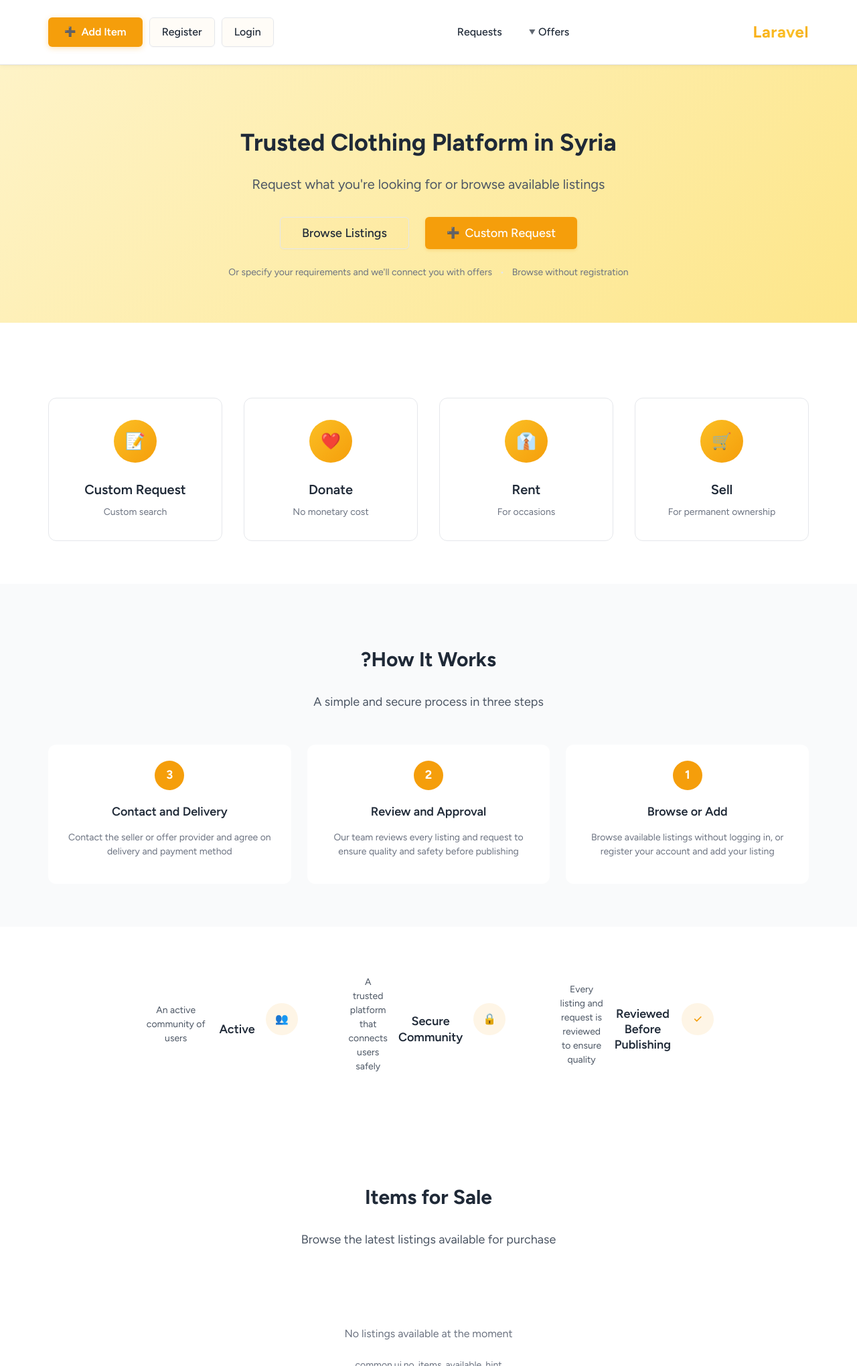
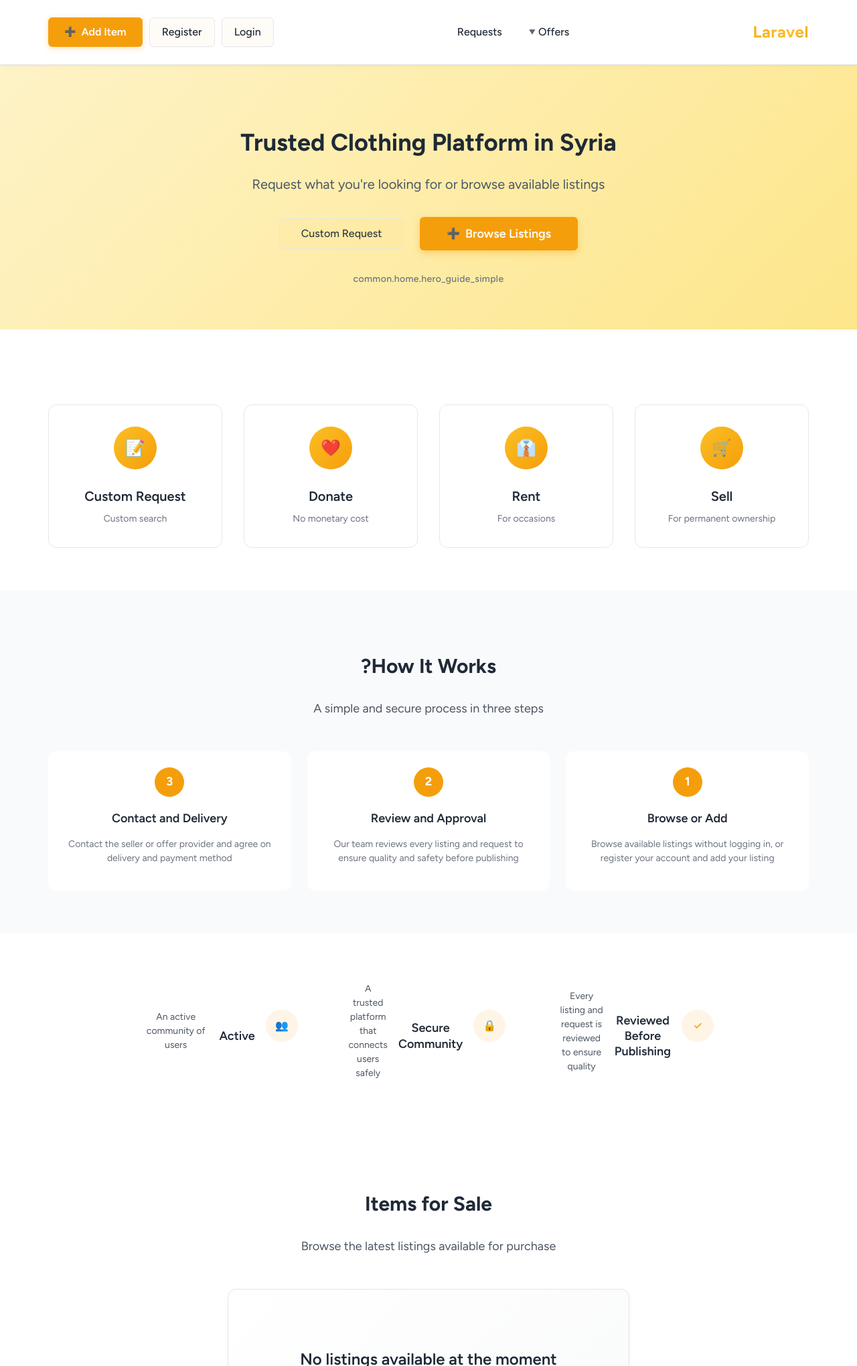
Before and after one commit to kareem-sharaf/Khezana, a Laravel app: template resources/views/home/index.blade.php in a window 1280 px wide. Shown: the top 2040 px of the page at 67% size. Run offline with Laravel 12, Linux system fonts and the light colour scheme; the template is opened without the code that fills it, so the values that code supplies are empty; style sheets or scripts are compiled from the project's sources; parts of the project's set-up code (start-up, migrations or seed data) failed here and were passed over; some libraries are stand-ins or nearby versions.

Commit message:
Improve homepage UX: simplify hero, update microcopy, enhance empty states

```diff
--- a/public/css/home.css
+++ b/public/css/home.css
@@ -700,11 +700,25 @@
     justify-content: center;
     flex-wrap: wrap;
     margin-top: var(--khezana-spacing-lg);
+    align-items: center;
+}
+
+.khezana-btn-hero-primary {
+    font-size: 1.125rem !important;
+    padding: 1rem 2.5rem !important;
+    font-weight: 600 !important;
+    box-shadow: 0 4px 12px rgba(245, 158, 11, 0.35) !important;
+}
+
+.khezana-btn-hero-secondary {
+    font-size: 1rem !important;
+    padding: 0.875rem 2rem !important;
+    opacity: 0.9;
 }
 
 /* Hero Microcopy */
 .khezana-hero-microcopy {
-    margin-top: var(--khezana-spacing-md);
+    margin-top: var(--khezana-spacing-lg);
     text-align: center;
 }
 
@@ -713,6 +727,8 @@
     color: var(--khezana-text-light);
     margin: 0;
     line-height: 1.6;
+    font-weight: 500;
+    letter-spacing: 0.025em;
 }
 
 .khezana-microcopy-hint {
@@ -1257,6 +1273,24 @@
         font-size: var(--khezana-font-size-lg);
     }
 
+    .khezana-hero-actions {
+        flex-direction: column;
+        width: 100%;
+        gap: var(--khezana-spacing-sm);
+    }
+
+    .khezana-btn-hero-primary {
+        width: 100%;
+        font-size: 1rem !important;
+        padding: 1rem 2rem !important;
+    }
+
+    .khezana-btn-hero-secondary {
+        width: 100%;
+        font-size: 0.9375rem !important;
+        padding: 0.875rem 1.5rem !important;
+    }
+
     .khezana-header {
         box-shadow: 0 1px 2px rgba(0, 0, 0, 0.03);
     }
@@ -1635,6 +1669,7 @@
     margin: 0 auto;
 }
 
+
 .khezana-empty-icon {
     font-size: 4.5rem;
     margin-bottom: var(--khezana-spacing-md);
--- a/resources/views/home/index.blade.php
+++ b/resources/views/home/index.blade.php
@@ -12,20 +12,18 @@
                     {{ __('common.home.hero_subtitle') }}
                 </p>
                 <div class="khezana-hero-actions">
+                    <a href="{{ route('public.items.index') }}" class="khezana-btn khezana-btn-primary khezana-btn-large khezana-btn-hero-primary">
+                        {{ __('common.home.browse_offers') }}
+                    </a>
                     <a href="{{ route('public.requests.create-info') }}"
-                        class="khezana-btn khezana-btn-primary khezana-btn-large">
+                        class="khezana-btn khezana-btn-secondary khezana-btn-large khezana-btn-hero-secondary">
                         {{ __('common.home.request_clothing') }}
-                    </a>
-                    <a href="{{ route('public.items.index') }}" class="khezana-btn khezana-btn-secondary khezana-btn-large">
-                        {{ __('common.home.browse_offers') }}
                     </a>
                 </div>
                 <!-- Microcopy Guidance -->
                 <div class="khezana-hero-microcopy">
                     <p class="khezana-microcopy-text">
-                        <span class="khezana-microcopy-hint">{{ __('common.home.hero_guide_browse') }}</span>
-                        <span class="khezana-microcopy-separator">•</span>
-                        <span class="khezana-microcopy-hint">{{ __('common.home.hero_guide_request') }}</span>
+                        {{ __('common.home.hero_guide_simple') }}
                     </p>
                 </div>
             </div>
@@ -35,11 +33,6 @@
     <!-- Services Section -->
     <section class="khezana-services">
         <div class="khezana-container">
-            @if (isset($isNewVisitor) && $isNewVisitor)
-                <div class="khezana-services-guide">
-                    <p class="khezana-services-guide-text">{{ __('common.home.services_guide') }}</p>
-                </div>
-            @endif
             <div class="khezana-services-grid">
                 <!-- Buy -->
                 <a href="{{ route('public.items.index', ['operation_type' => 'sell']) }}" class="khezana-service-card">
@@ -172,13 +165,9 @@
                     </a>
                 </div>
             @else
-                <div style="text-align: center; padding: var(--khezana-spacing-xl) 0;">
-                    <p style="color: var(--khezana-text-light); margin-bottom: var(--khezana-spacing-md);">
-                        {{ __('common.home.no_items_available') }}
-                    </p>
-                    <p style="color: var(--khezana-text-light); font-size: var(--khezana-font-size-sm); margin-bottom: var(--khezana-spacing-lg);">
-                        {{ __('common.ui.no_items_available_hint') }}
-                    </p>
+                <div class="khezana-empty-state">
+                    <p class="khezana-empty-title">{{ __('common.home.no_items_available') }}</p>
+                    <p class="khezana-empty-text">{{ __('common.home.no_items_available_hint') }}</p>
                     <a href="{{ route('public.requests.create-info') }}" class="khezana-btn khezana-btn-primary">
                         {{ __('common.home.request_clothing') }}
                     </a>
@@ -228,13 +217,9 @@
                     </a>
                 </div>
             @else
-                <div style="text-align: center; padding: var(--khezana-spacing-xl) 0;">
-                    <p style="color: var(--khezana-text-light); margin-bottom: var(--khezana-spacing-md);">
-                        {{ __('common.home.no_items_available') }}
-                    </p>
-                    <p style="color: var(--khezana-text-light); font-size: var(--khezana-font-size-sm); margin-bottom: var(--khezana-spacing-lg);">
-                        {{ __('common.ui.no_items_available_hint') }}
-                    </p>
+                <div class="khezana-empty-state">
+                    <p class="khezana-empty-title">{{ __('common.home.no_items_available') }}</p>
+                    <p class="khezana-empty-text">{{ __('common.home.no_items_available_hint') }}</p>
                     <a href="{{ route('public.requests.create-info') }}" class="khezana-btn khezana-btn-primary">
                         {{ __('common.home.request_clothing') }}
                     </a>
@@ -283,13 +268,9 @@
                     </a>
                 </div>
             @else
-                <div style="text-align: center; padding: var(--khezana-spacing-xl) 0;">
-                    <p style="color: var(--khezana-text-light); margin-bottom: var(--khezana-spacing-md);">
-                        {{ __('common.home.no_items_available') }}
-                    </p>
-                    <p style="color: var(--khezana-text-light); font-size: var(--khezana-font-size-sm); margin-bottom: var(--khezana-spacing-lg);">
-                        {{ __('common.ui.no_items_available_hint') }}
-                    </p>
+                <div class="khezana-empty-state">
+                    <p class="khezana-empty-title">{{ __('common.home.no_items_available') }}</p>
+                    <p class="khezana-empty-text">{{ __('common.home.no_items_available_hint') }}</p>
                     <a href="{{ route('public.requests.create-info') }}" class="khezana-btn khezana-btn-primary">
                         {{ __('common.home.request_clothing') }}
                     </a>
```
Also changed, not shown: lang/ar/common.php (+30 -29 lines).
